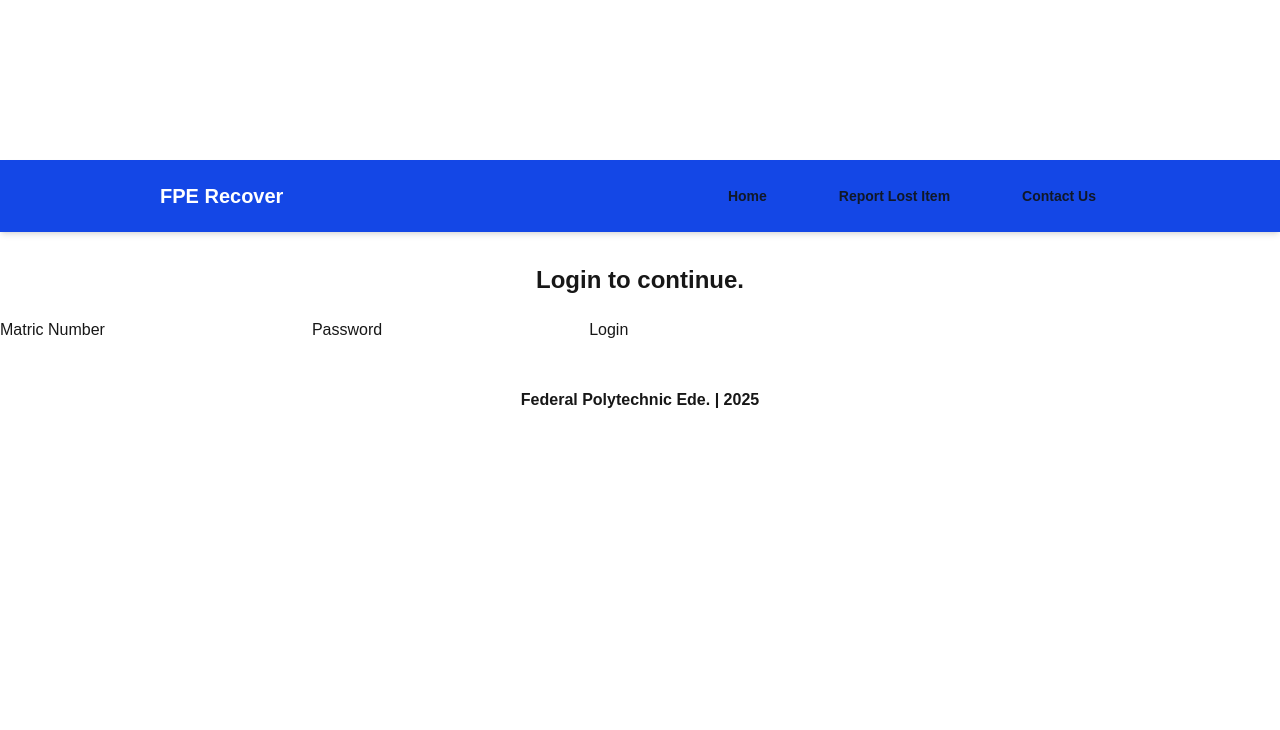
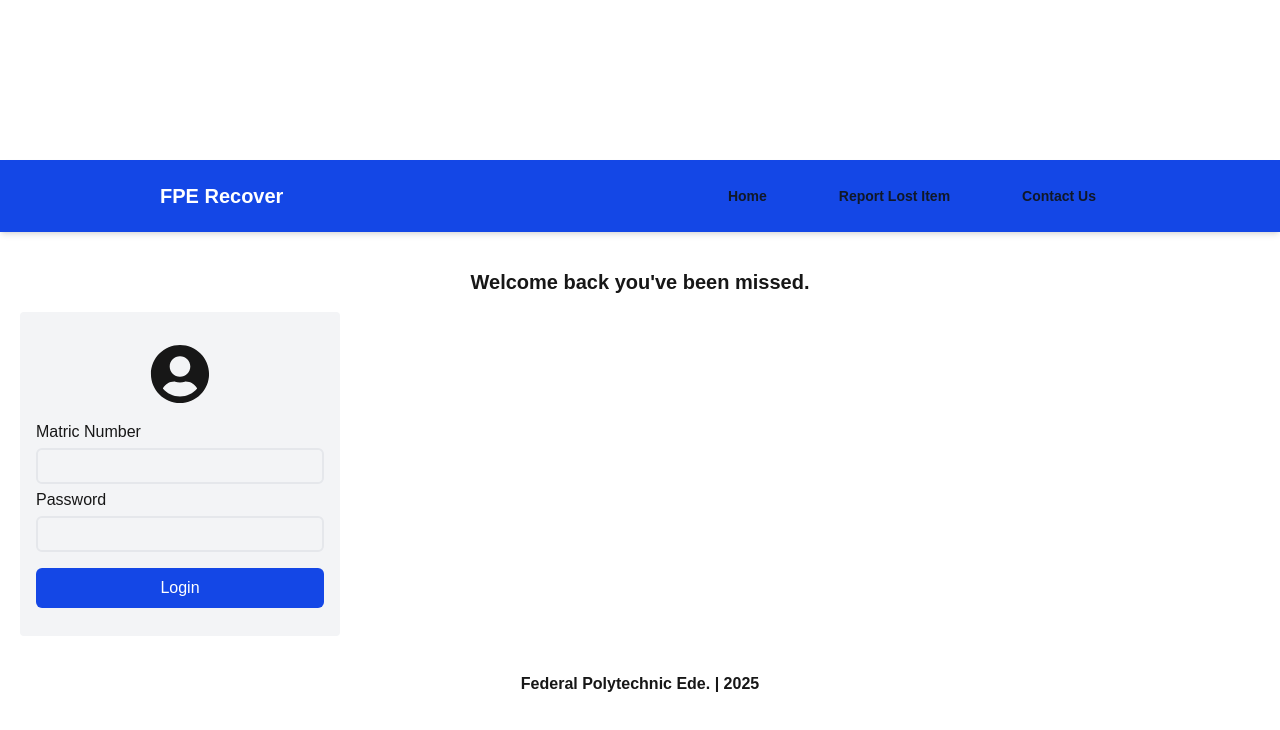
Before and after one commit to Homines-Solitarius/lost-and-found-app, a Next.js app: page /login in a window 1280 px wide. Shown: the top 730 px of the page. Built offline with nearby package versions, Linux system fonts and the light colour scheme.

Commit message:
Redesigned the login form, practice useState and add icon from react-icons .

```diff
--- a/src/app/components/LoginForm.tsx
+++ b/src/app/components/LoginForm.tsx
@@ -1,7 +1,7 @@
 'use client';
 
-import React, {useState} from 'react'
-import Button from './Button'
+import React, { useState } from 'react'
+import { FaUserCircle } from 'react-icons/fa';
 
 const LoginForm = () => {
     const [matricNumber, setMatricNumber] = useState('');
@@ -23,14 +23,15 @@ const LoginForm = () => {
         }
     }
   return (
-    <div className="flex-center">
-          <form style={{ marginBlock: "30px" }} onSubmit={handleForm}>
-              <h3 style={{fontSize: 24, fontWeight: 600, marginBottom: 20, textAlign: 'center'}}>Login to continue.</h3>
+    <div className="p-5 m-auto">
+        <h3 className='text-xl font-bold text-center m-4'>Welcome back you&apos;ve been missed.</h3>
+          <form onSubmit={handleForm} className='relative bg-gray-100 p-4 rounded max-w-80'>
+              <FaUserCircle size={60} className='mx-auto my-4'/>
             <label htmlFor="Title">Matric Number</label>
-            <input type="text" name="userMatric" id="userMatric" value={matricNumber} onChange={(e) => setMatricNumber(e.target.value)}/>
+            <input type="text" className='border-2 border-gray-200 my-1 p-1 w-full rounded-md' name="userMatric" id="userMatric" value={matricNumber} onChange={(e) => setMatricNumber(e.target.value)}/>
             <label htmlFor="Title">Password</label>
-            <input type="password" name="userPassword" id="userPassword" value={password} onChange={(e) => setPassword(e.target.value)}/>
-            <Button text='Login' type="submit"/>
+              <input type="password" className='border-2 border-gray-200 my-1 p-1 w-full rounded-md' name="userPassword" id="userPassword" value={password} onChange={(e) => setPassword(e.target.value)}/>
+            <button type="submit" className='bg-blue-700 p-2 my-3 text-white font-medium w-full rounded-md'>Login</button>
         </form>
    </div>
   )
```
